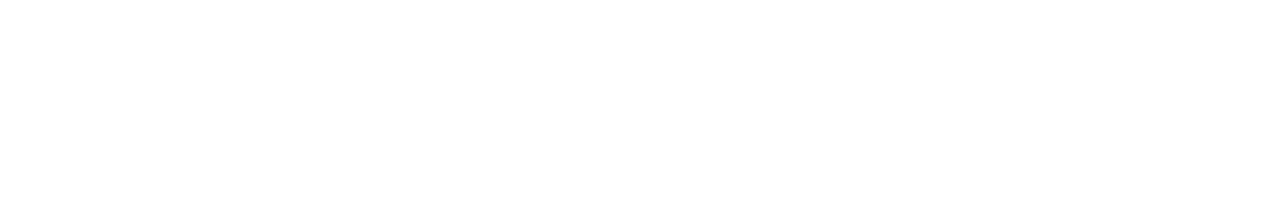
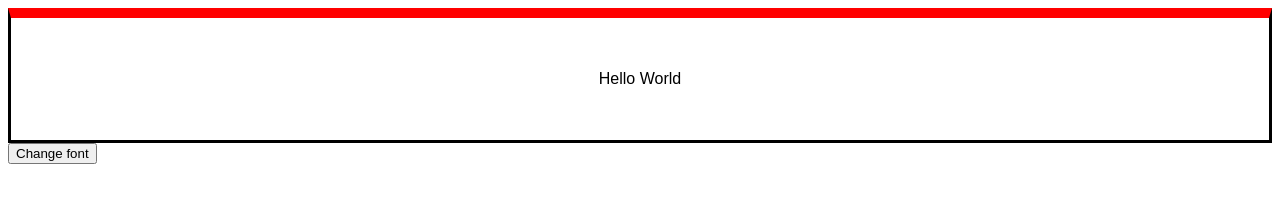
Before and after one commit to alexfchin/Website, a plain HTML site: page test.html in a window 1280 px wide. Drawn offline with Linux system fonts and the light colour scheme.

Commit message:
made my first js function

```diff
--- a/test.css
+++ b/test.css
@@ -0,0 +1,15 @@
+div.box {
+    border-style: solid;
+    border-top: solid;
+    border-top-width: 10px;
+    border-top-color: red;
+    padding: 20px;
+
+}
+
+span.text-body{
+    font-family: sans-serif;
+    text-align: center;
+    vertical-align: middle;
+    line-height: 50px;
+}
--- a/test.html
+++ b/test.html
@@ -1,12 +1,17 @@
 <!DOCTYPE html>
 
-
+<html>
 <head>
-    <meta charset= "UTF-8">
+    <meta charset="UTF-8">
     <title>Test Page</title>
     <link rel="stylesheet" href="test.css">
+
+    <script src="test.js"></script>
 </head>
 
 <body>
+    <div class="box"><span class="text-body"><p id="myP">Hello World</p></span></div>
+    <button type="button" onclick="xd();">Change font</button>
+</body>
 
-</body>
+</html>
--- /dev/null
+++ b/test.js
@@ -0,0 +1,3 @@
+function xd() {
+    document.getElementById("myP").style.color = "blue";
+}
```
